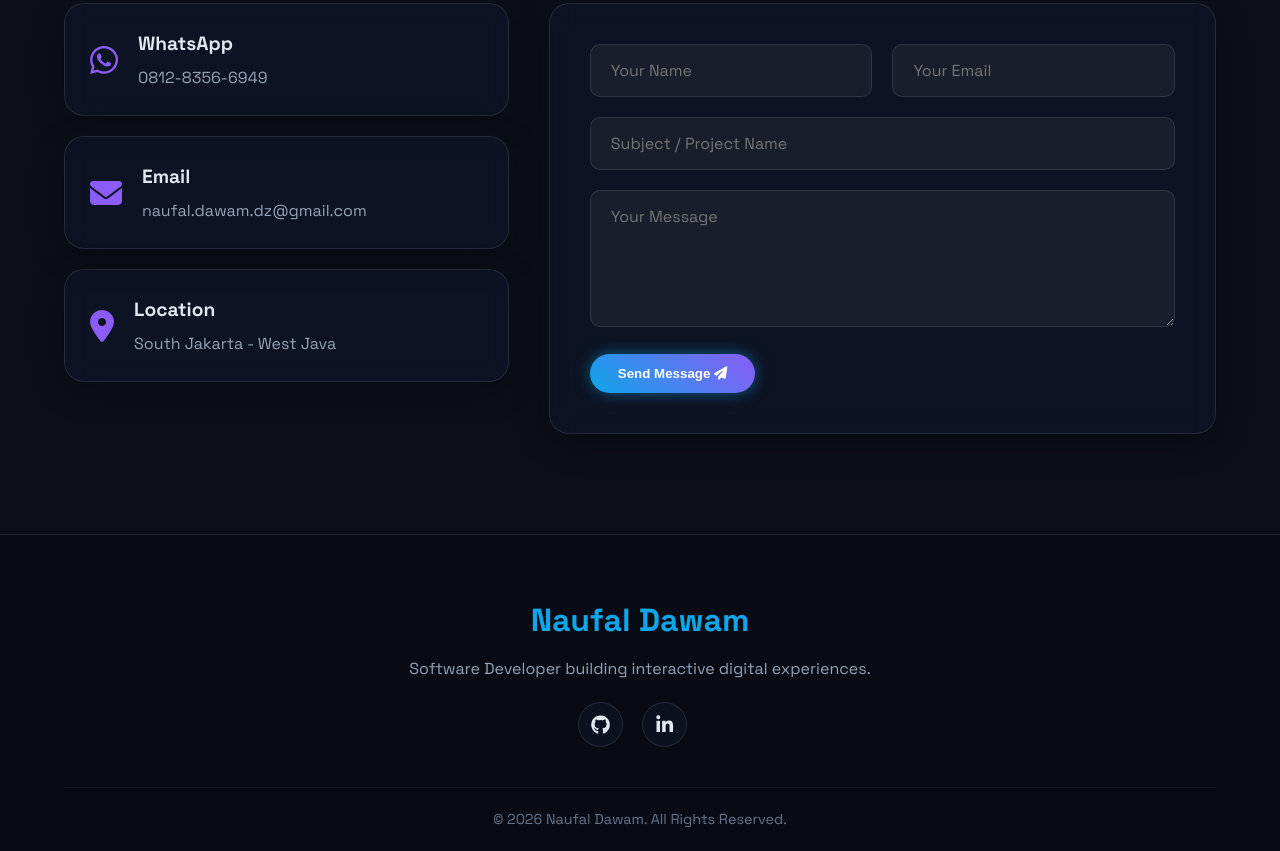
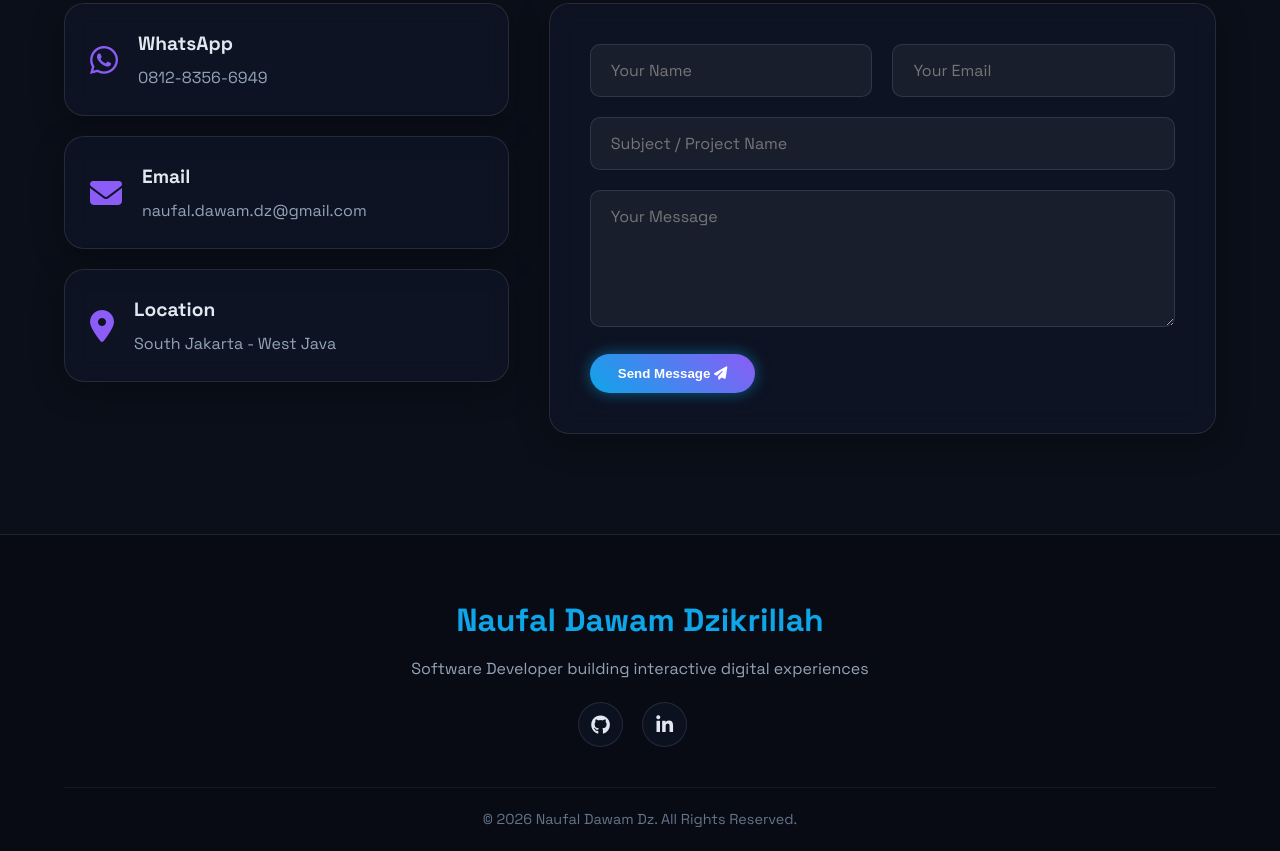
Before and after one commit to naufaldawam/new-portofolio-2026, a plain HTML site: page index.html in a window 1280 px wide. Shown: the part 4870-5721 px from the top of the page. Drawn offline with nearby package versions, Linux system fonts and the light colour scheme; animation ran at ten frames a second.

Commit message:
fixiing kalimat doang

```diff
--- a/index.html
+++ b/index.html
@@ -443,8 +443,8 @@
     <!-- Footer -->
     <footer>
         <div class="footer-content">
-            <h2>Naufal Dawam</h2>
-            <p>Software Developer building interactive digital experiences.</p>
+            <h2>Naufal Dawam Dzikrillah</h2>
+            <p>Software Developer building interactive digital experiences</p>
             <div class="social-links">
                 <a href="https://github.com/naufaldawam" target="_blank"><i class="fab fa-github"></i></a>
                 <a href="https://www.linkedin.com/in/naufal-dawam-dzikrillah-920168170/" target="_blank"><i
@@ -452,7 +452,7 @@
             </div>
         </div>
         <div class="footer-bottom">
-            <p>&copy; 2026 Naufal Dawam. All Rights Reserved.</p>
+            <p>&copy; 2026 Naufal Dawam Dz. All Rights Reserved.</p>
         </div>
     </footer>
 
```
